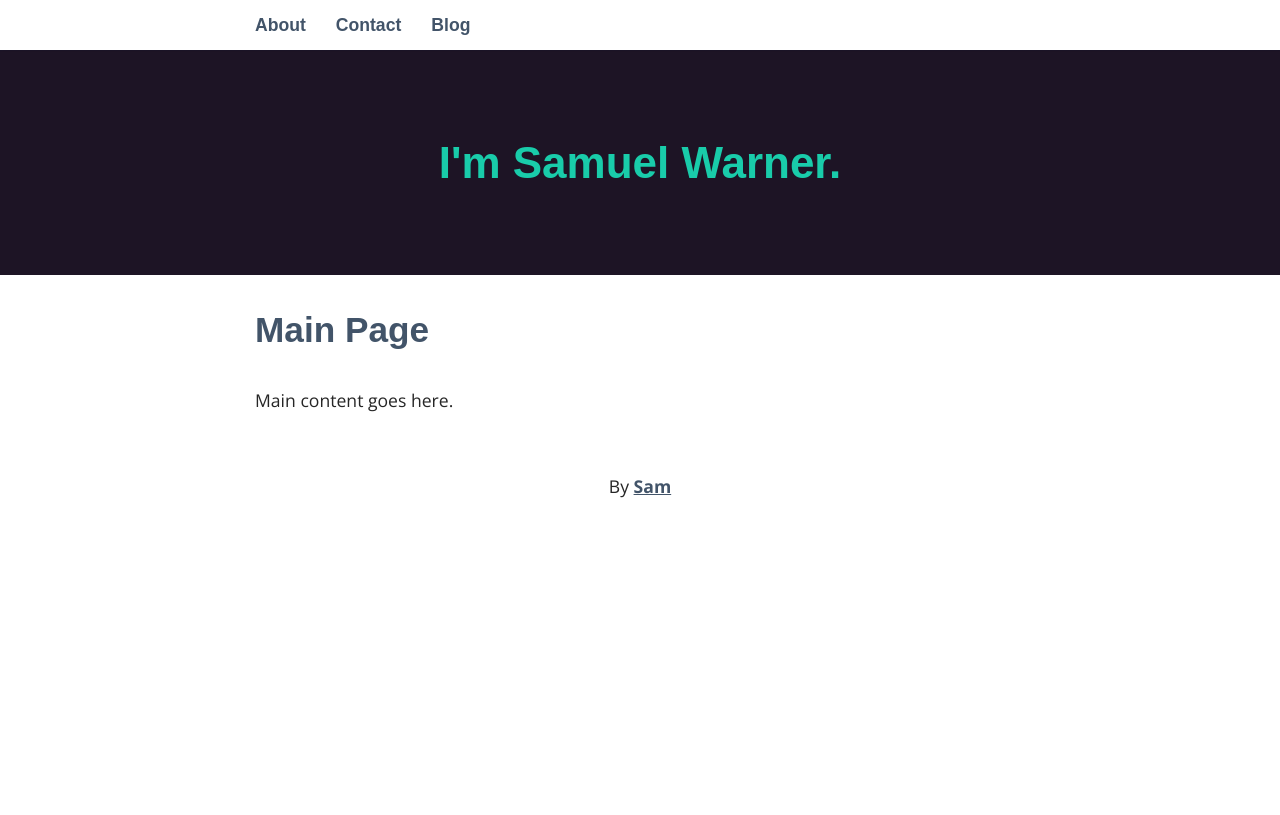
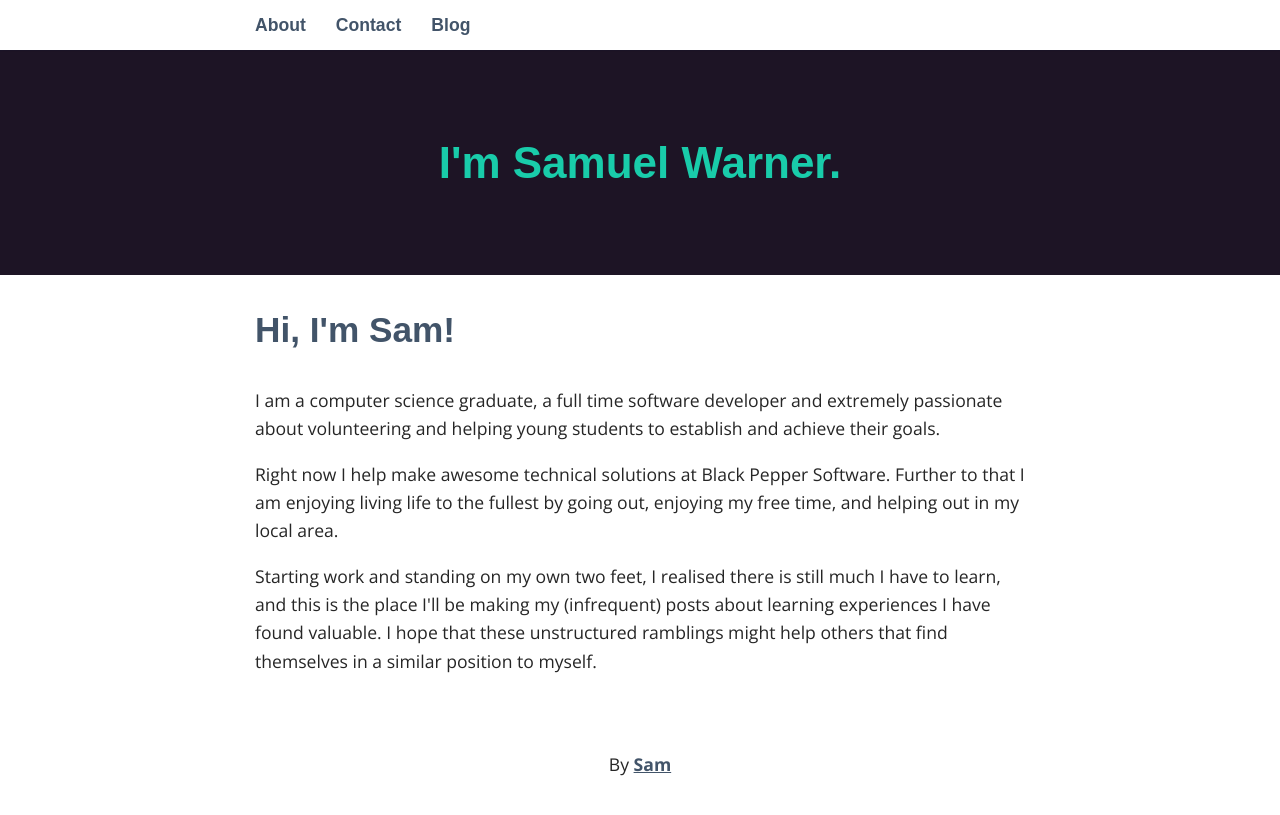
Before and after one commit to sjwarner/sjwarner.github.io, a Jekyll site: the page built from index.html, in a window 1280 px wide. Shown: the top 815 px of the page. Built offline with Jekyll 4.4.1, drawn with Linux system fonts in a browser that asks for light colours; some web fonts are replaced.

Commit message:
Add homepage text-based content.

```diff
--- a/index.html
+++ b/index.html
@@ -1,7 +1,20 @@
 ---
 layout: default
 ---
+<script async defer src="https://buttons.github.io/buttons.js"></script>
 
-  <h2>Main Page</h2>
+  <h2>Hi, I'm Sam!</h2>
 
-  Main content goes here.
+  <p>I am a computer science graduate, a full time software developer and
+  extremely passionate about volunteering and helping young students
+  to establish and achieve their goals.</p>
+
+  <p>Right now I help make awesome technical solutions at Black Pepper
+  Software. Further to that I am enjoying living life to the fullest by
+  going out, enjoying my free time, and helping out in my local area.</p>
+
+  <p>Starting work and standing on my own two feet, I realised there is
+  still much I have to learn, and this is the place I'll be making my
+  (infrequent) posts about learning experiences I have found valuable.
+  I hope that these unstructured ramblings might help others that find
+  themselves in a similar position to myself.</p>
```
